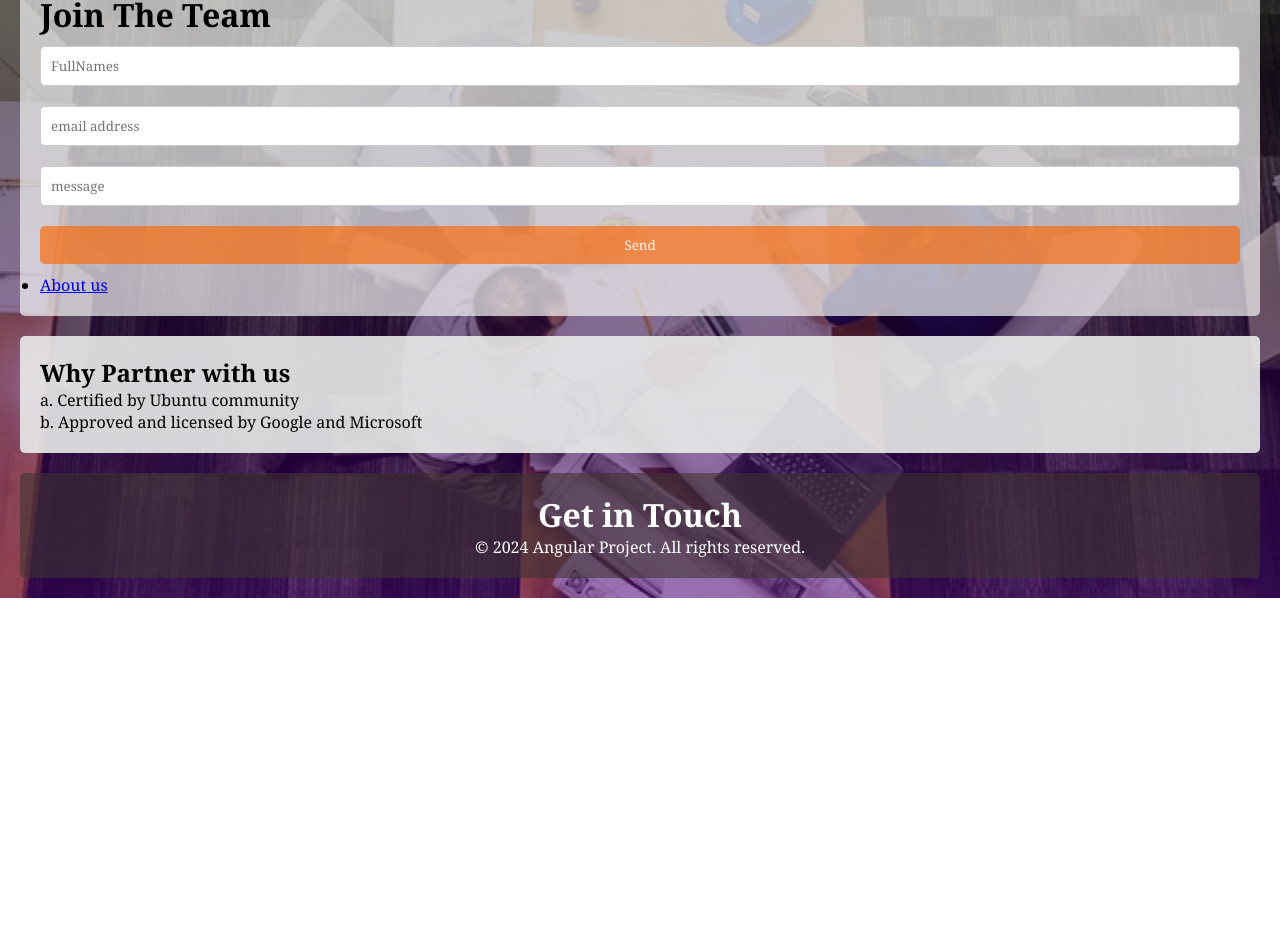
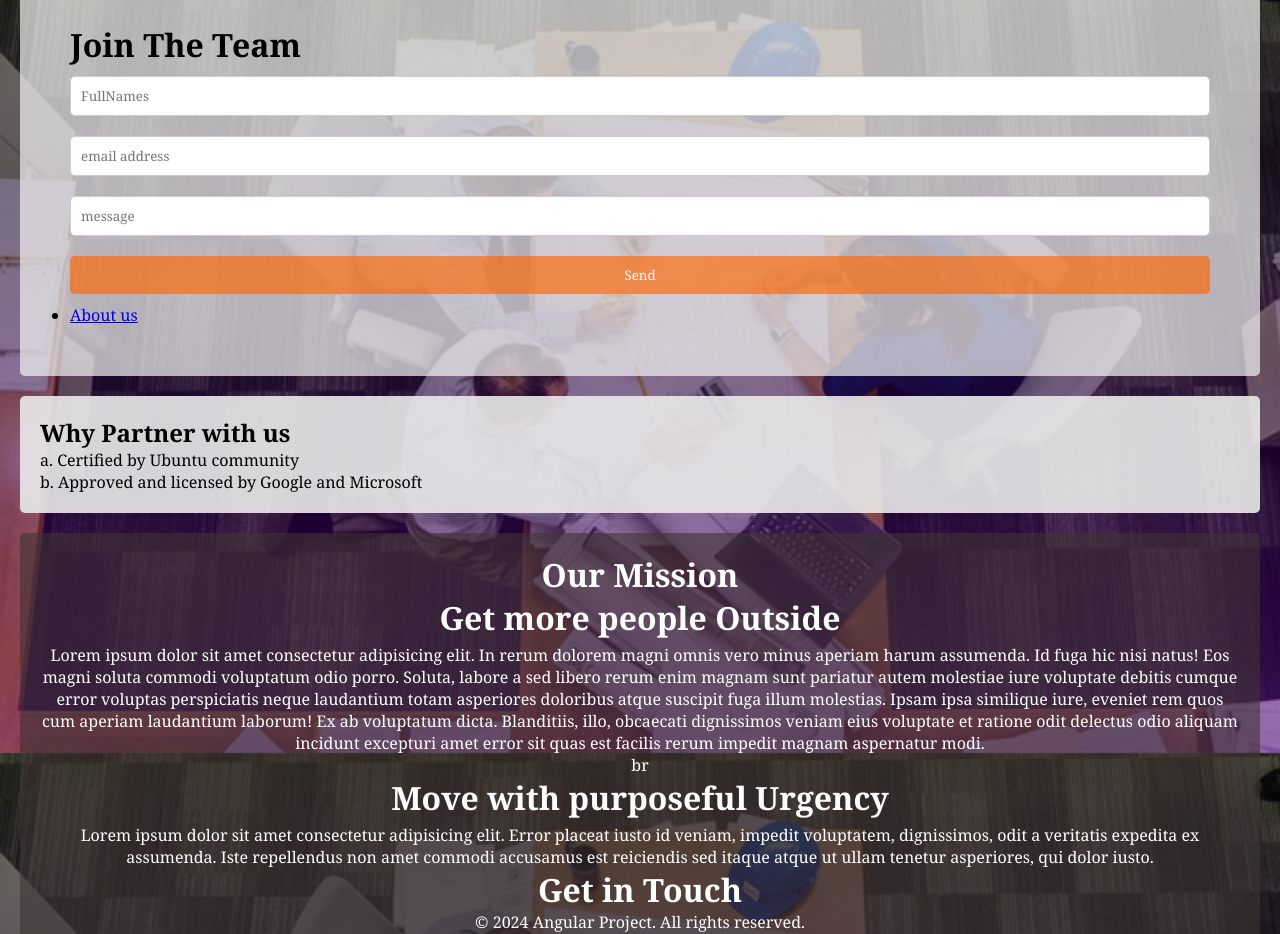
Before and after one commit to OtitoTM/AngularProject, an Angular app: page / in a window 1280 px wide. Shown: the part 95-1029 px from the top of the page. Before the commit the page ends 800 px from the top, so only its background shows below. Built offline with nearby package versions, Linux system fonts and the light colour scheme.

Commit message:
Update homeComponent

```diff
--- a/src/app/app.component.css
+++ b/src/app/app.component.css
@@ -64,11 +64,13 @@ header ul li a:hover {
     background:linear-gradient(rgba(0, 0, 0, 0.582), rgba(76, 0, 130, 0.541)), url(./meeting.jpg);
         background-position: center;
         background-size: cover;
+        background-attachment: fixed;
+        border: none;
 }
 
 .container3 {
     background-color: #f4f4f4b4;
-    padding: 20px;
+    padding: 50px;
     margin-bottom: 20px;
     border-radius: 5px;
 }
@@ -124,3 +126,9 @@ header ul li a:hover {
 .footer p {
     margin: 5px 0 0;
 }
+.footer li a{
+    color: white;
+    padding: 10px;
+    padding-top: 2px;
+    justify-content: space-between;
+}
--- a/src/app/app.component.html
+++ b/src/app/app.component.html
@@ -11,11 +11,7 @@
         <li><a href="#">Products</a></li>
         <li><a href="#">Register</a></li>
         <li><a href="#">Blog</a></li>
-        <!-- <li>
-            <a href="#"><i class="fab fa-facebook"></i></a>
-            <a href="#"><i class="fab fa-twitter"></i></a>
-            <a href="#"><i class="fab fa-instagram"></i></a>
-        </li> -->
+
     </ul>
     <div class="menu">
         <label for="chk1">
@@ -47,7 +43,7 @@
     </div>
 
     <div class="footer">
-        <!-- <h1>Our Mission</h1>
+        <h1>Our Mission</h1>
         <h1> Get more people Outside</h1>
         <p>Lorem ipsum dolor sit amet consectetur adipisicing elit. In rerum dolorem magni omnis vero minus aperiam harum
             assumenda. Id fuga hic nisi natus! Eos magni soluta commodi voluptatum odio porro. Soluta, labore a sed libero
@@ -59,9 +55,14 @@
         <h1>Move with purposeful Urgency </h1>
         <p>Lorem ipsum dolor sit amet consectetur adipisicing elit. Error placeat iusto id veniam, impedit voluptatem,
             dignissimos, odit a veritatis expedita ex assumenda. Iste repellendus non amet commodi accusamus est reiciendis
-            sed itaque atque ut ullam tenetur asperiores, qui dolor iusto.</p> -->
+            sed itaque atque ut ullam tenetur asperiores, qui dolor iusto.</p>
         <h1>Get in Touch</h1>
         &copy; 2024 Angular Project. All rights reserved.
+        <li>
+            <a href="#"><i class="fab fa-facebook"></i></a>
+            <a href="#"><i class="fab fa-twitter"></i></a>
+            <a href="#"><i class="fab fa-instagram"></i></a>
+        </li>
     </div>
 
 
--- /dev/null
+++ b/src/app/home/home.component.html
@@ -0,0 +1 @@
+<h1>Welcome Home</h1>
--- a/src/app/home/home.component.ts
+++ b/src/app/home/home.component.ts
@@ -4,11 +4,7 @@ import { Component } from '@angular/core';
   selector: 'app-home',
   standalone: true,
   imports: [],
-  template: `
-    <p>
-      home works!
-    </p>
-  `,
+  templateUrl: './home.component.html',
   styleUrl: './home.component.css'
 })
 export class HomeComponent {
--- a/src/index.html
+++ b/src/index.html
@@ -7,9 +7,9 @@
   <meta name="viewport" content="width=device-width, initial-scale=1">
   <link rel="icon" type="image/x-icon" href="favicon.ico">
   <script src="https://kit.fontawesome.com/a076d05399.js" crossorigin="anonymous"></script>
-  <link rel="stylesheet" href="https://cdnjs.cloudflare.com/ajax/libs/font-awesome/6.5.2/css/all.min.css"
-    integrity="sha512-SnH5WK+bZxgPHs44uWIX+LLJAJ9/2PkPKZ5QiAj6Ta86w+fsb2TkcmfRyVX3pBnMFcV7oQPJkl9QevSCWr3W6A=="
-    crossorigin="anonymous" referrerpolicy="no-referrer" />
+<link rel="stylesheet" href="https://cdnjs.cloudflare.com/ajax/libs/font-awesome/6.5.2/css/all.min.css"
+  integrity="sha512-SnH5WK+bZxgPHs44uWIX+LLJAJ9/2PkPKZ5QiAj6Ta86w+fsb2TkcmfRyVX3pBnMFcV7oQPJkl9QevSCWr3W6A=="
+  crossorigin="anonymous" referrerpolicy="no-referrer" />
 </head>
 <body>
   <app-root>
```
